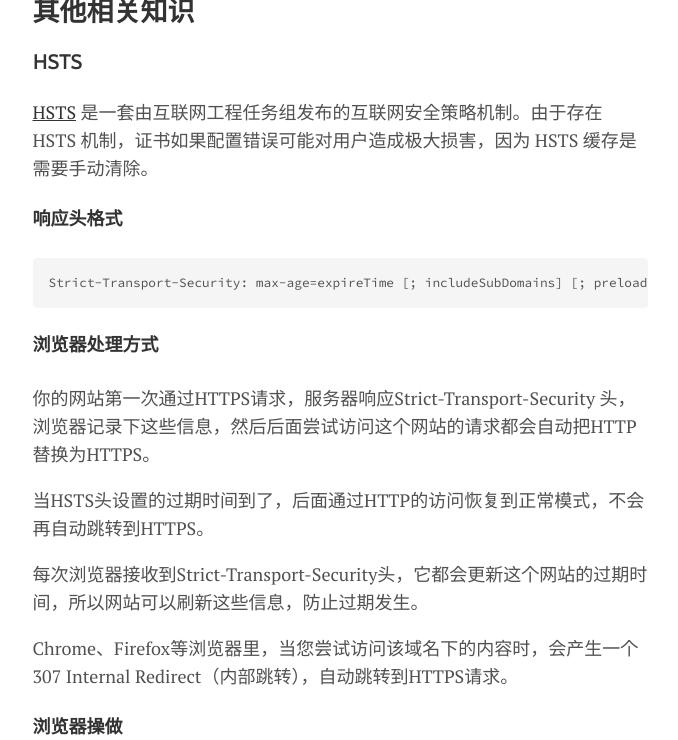
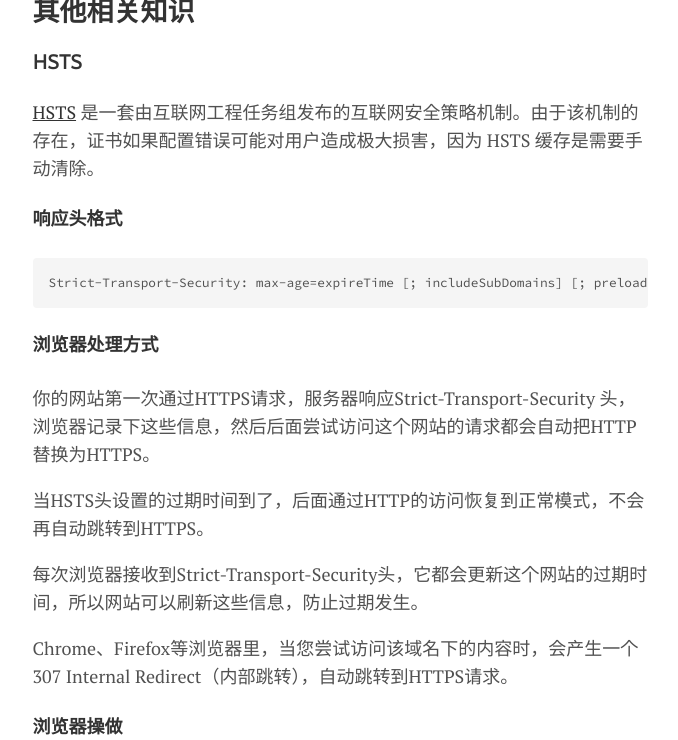
Before and after one commit to gaius-qi/gaius-qi.github.io, a Jekyll site: the page built from _posts/2018-11-05-ssl-certificate.md, in a window 1280 px wide and 900 px high, scrolled down 5517 px, cut to the strip 160-900 px from the top of the window. Shown: the whole strip, without its empty margins (300-978 px from the left). Built offline with Jekyll 4.4.1, drawn with Linux system fonts in a browser that asks for light colours.

Commit message:
feat: ssl

````diff
--- a/_posts/2018-11-05-ssl-certificate.md
+++ b/_posts/2018-11-05-ssl-certificate.md
@@ -212,7 +212,7 @@ read:errno=0
 ## 其他相关知识
 
 ### HSTS
-[HSTS](https://en.wikipedia.org/wiki/HTTP_Strict_Transport_Security) 是一套由互联网工程任务组发布的互联网安全策略机制。由于存在 HSTS 机制，证书如果配置错误可能对用户造成极大损害，因为 HSTS 缓存是需要手动清除。
+[HSTS](https://en.wikipedia.org/wiki/HTTP_Strict_Transport_Security) 是一套由互联网工程任务组发布的互联网安全策略机制。由于该机制的存在，证书如果配置错误可能对用户造成极大损害，因为 HSTS 缓存是需要手动清除。
 
 #### 响应头格式
 ```text
````
